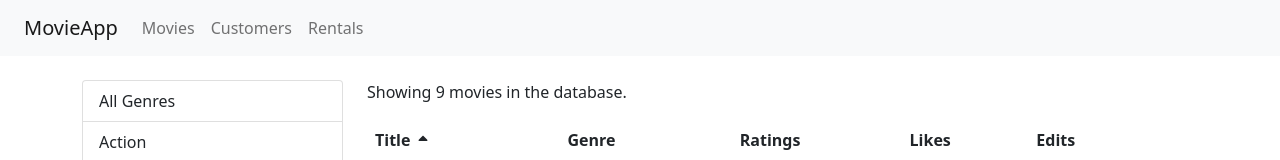
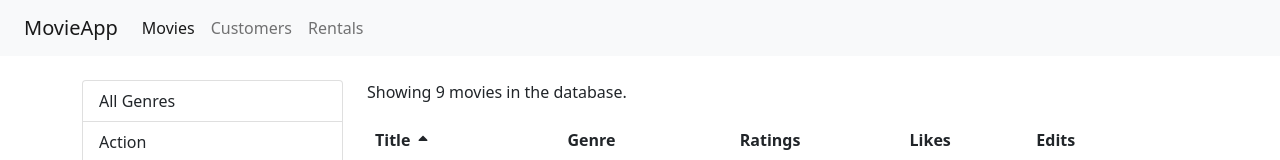
Before and after one commit to CutieMath/react-02, a React (Create React App) app: page /movies in a window 1280 px wide. Shown: the top 160 px of the page. Built offline with nearby package versions, Linux system fonts and the light colour scheme.

Commit message:
use navlink tag so that when it's highlighted on active

```diff
--- a/src/components/navBar.jsx
+++ b/src/components/navBar.jsx
@@ -1,5 +1,5 @@
 import React from "react";
-import { Link } from "react-router-dom";
+import { Link, NavLink } from "react-router-dom";
 
 const NavBar = () => {
   return (
@@ -21,19 +21,19 @@ const NavBar = () => {
       <div className="collapse navbar-collapse" id="navbarNav">
         <ul className="navbar-nav">
           <li className="nav-item">
-            <Link to="/movies" className="nav-link">
+            <NavLink to="/movies" className="nav-link">
               Movies
-            </Link>
+            </NavLink>
           </li>
           <li className="nav-item">
-            <Link to="/customers" className="nav-link">
+            <NavLink to="/customers" className="nav-link">
               Customers
-            </Link>
+            </NavLink>
           </li>
           <li className="nav-item">
-            <Link to="/rentals" className="nav-link">
+            <NavLink to="/rentals" className="nav-link">
               Rentals
-            </Link>
+            </NavLink>
           </li>
         </ul>
       </div>
```
